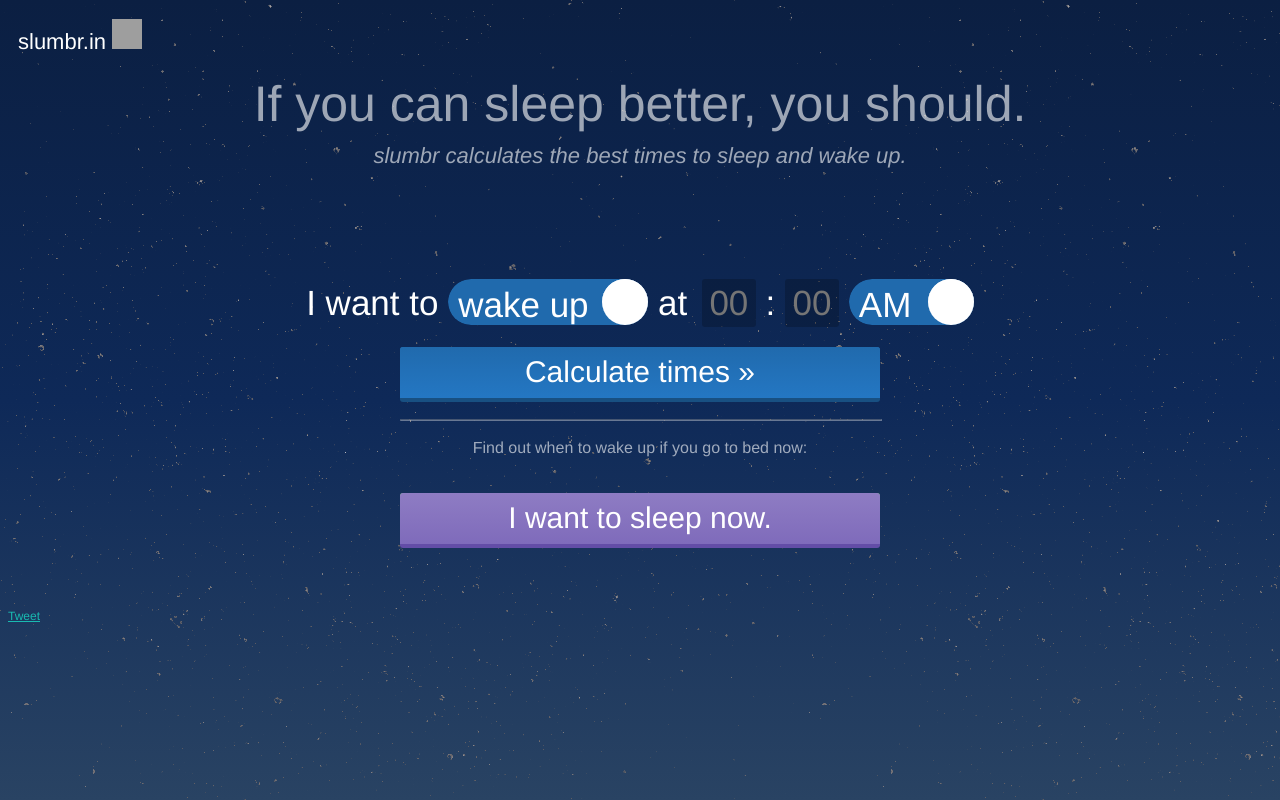
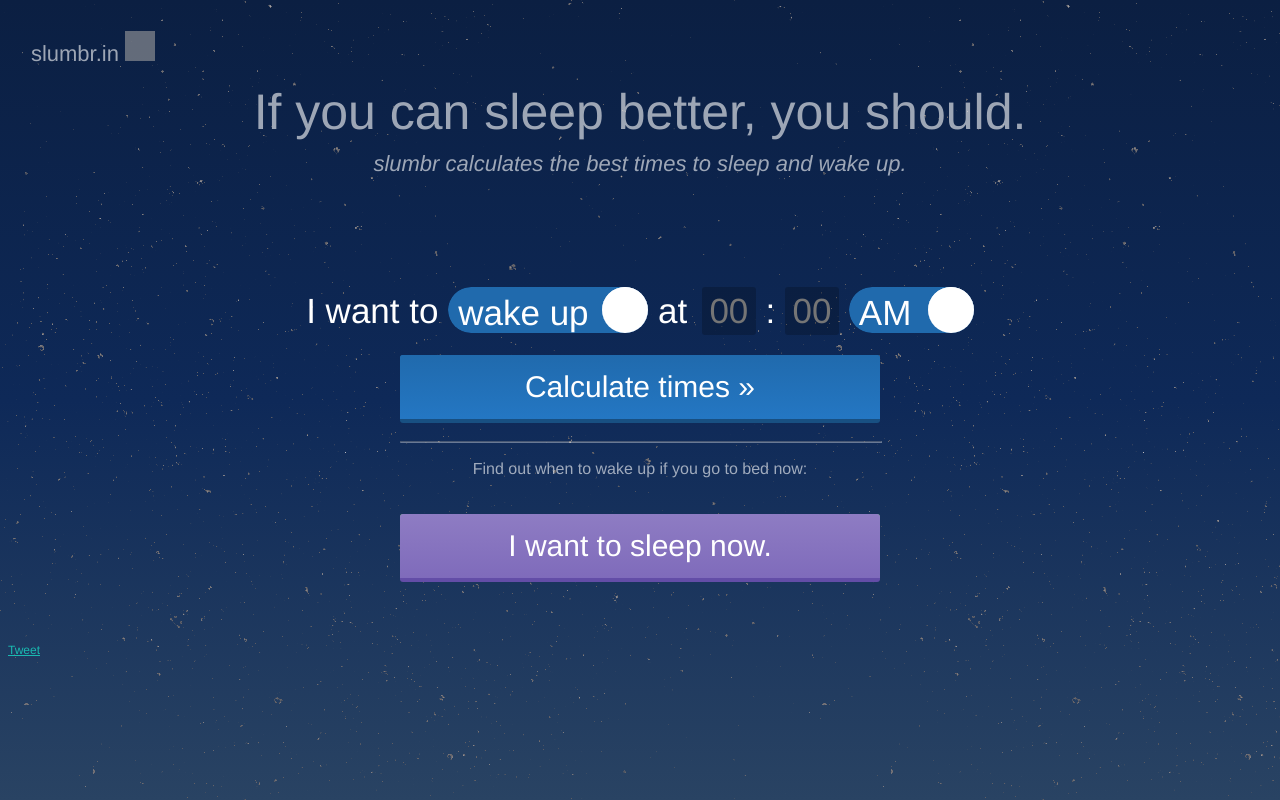
Before and after one commit to pelhage/slumbr, a plain HTML site: page app/index.html in a window 1280 px wide. Drawn offline with nearby package versions, Linux system fonts and the light colour scheme; files that its build step writes are made by us from their sources; grey boxes are pictures that could not be loaded.

Commit message:
Added some padding to buttons

```diff
--- a/app/index.html
+++ b/app/index.html
@@ -45,24 +45,6 @@
             <h1><a href="/">slumbr.in <span><img src="http://i.imgur.com/z3wXiY6.png"></span></a></h1>
         </div>
 
-
-
-
-<!--
-  switch--sleep-wake
-  switch--am-pm
-
-  switch
-  switch__label--sleep-wake
-  switch__button--sleep-wake
-  switch__checkbox--sleep-wake
-
-  switch
-  switch__label--sleep-wake
-  switch__button--sleep-wake
-  switch__checkbox--sleep-wake
-
- -->
         <div class="sleeporwake" id="contain">
             <h1>If you can sleep better, you should.</h1>
             <p class="description">slumbr calculates the best times to sleep and wake up.</p>
@@ -139,8 +121,8 @@
 <script type="text/javascript">
 
 $('#go').click(function(){
-if(       $('#hourInput').val() == 0 || $('#hourInput').val() > 12 || $('#minInput').val() < 0 || $('#minInput').val() > 59 || isNaN($('#minInput').val()) || isNaN($('#hourInput').val())        ){
-$('.alert').fadeIn('fast');
+  if( $('#hourInput').val() == 0 || $('#hourInput').val() > 12 || $('#minInput').val() < 0 || $('#minInput').val() > 59 || isNaN($('#minInput').val()) || isNaN($('#hourInput').val())        ){
+  $('.alert-popup').fadeIn('fast');
 }
 
   else {
@@ -159,7 +141,6 @@ $('.show').fadeIn('fast');
 
 
 $('#back').click(function(){
-
   $('.show').fadeOut('slow', function(){
     $('#contain').fadeIn('fast');
   });
--- a/app/scripts/main.js
+++ b/app/scripts/main.js
@@ -1,5 +1,3 @@
-         // Gets current Time
-        var now = new Date();
 // This is the length of a sleep cycle, expressed in milliseconds
 var cycle = 90 * 60000;
 
@@ -30,6 +28,8 @@
 }
 // If user chooses to calculate wake up time based if sleeps now:
 function sleepNow() {
+  var now = new Date();
+
   $(".time-slot").html('');
   for (i = 1; i < 7; i++) {
     var d = new Date(now.getTime() + 900000 + i * cycle); //Adding a cycle for each loop
@@ -37,7 +37,7 @@
     //document.getElementById(i).innerHTML = h + ":" + m + " " + dd;
   }
 }
-
+// If user sets a time to sleep/wake up
 function wakeUp() {
   //Retrieve times from person
   var hourInput = parseInt($('#hourInput').val(), 10)
--- a/app/styles/main.scss
+++ b/app/styles/main.scss
@@ -75,8 +75,7 @@
 	button {
 		display: inline-block;
 		width: 100%;
-		height:55px;
-		padding: 5px;
+		padding: 15px;
 		border-top:none;
 		border-left:none;
 		border-right:none;
@@ -108,6 +107,11 @@
 	&:hover {
 		background:#2477c3;
 	}
+    &:active {
+        background: #185082;
+        border-bottom:4px solid #185082;
+        box-shadow: inset 0 0 10px #000;
+    }
 }
 
 .header {
@@ -168,14 +172,10 @@
 }
 
 
-h1 {
-	font-weight: 100;
-	font-size: 26px;
-}
 .sleeporwake span {
 	display: inline-block;
 }
-.sleeporwake h1 {
+h1 {
 	text-align: center;
 	font-weight: 100;
 	font-size: 50px;
```
Lines whose indentation alone changed are shown as unchanged.
